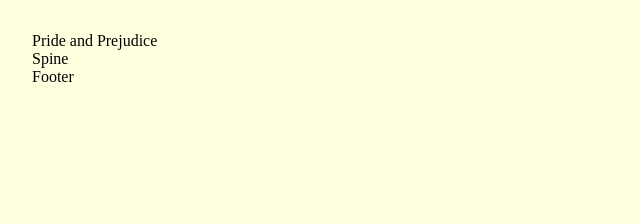
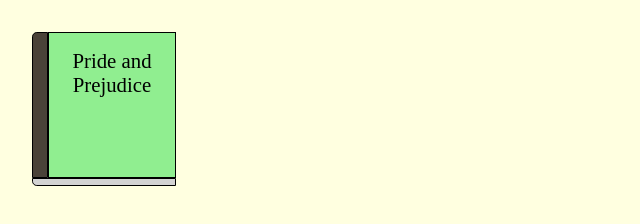
Before and after one commit to pauladarias/library, a plain HTML site: page index.html in a window 1280 px wide. Shown: the whole page, without its empty margins (0-640 px from the left). Drawn offline with Linux system fonts and the light colour scheme.

Commit message:
Style a single book

```diff
--- a/index.css
+++ b/index.css
@@ -5,3 +5,37 @@
   background-color: lightyellow;
   padding: 1rem;
 }
+
+.my-book {
+  display: grid;
+  grid-template-columns: 1rem 8rem;
+  grid-template-areas:
+    "spine cover"
+    "footer footer";
+}
+
+.my-book div {
+  border: 0.1rem solid black;
+}
+
+.my-book-cover {
+  grid-area: cover;
+  height: 7rem;
+  background-color: lightgreen;
+  text-align: center;
+  padding: 1rem;
+  font-size: 1.3rem;
+}
+
+.my-book-spine {
+  grid-area: spine;
+  background-color: #4a4238;
+  border-top-left-radius: 0.3rem;
+}
+
+.my-book-footer {
+  grid-area: footer;
+  padding: 0.2rem;
+  background-color: lightgray;
+  border-bottom-left-radius: 0.3rem;
+}
--- a/index.js
+++ b/index.js
@@ -16,7 +16,7 @@
 
   document.body.innerHTML = `<div class="my-book">
       <div class="my-book-cover">${sampleBook.title}</div>
-      <div class="my-book-spine">Spine</div>
-      <div class="my-book-footer">Footer</div>
+      <div class="my-book-spine"></div>
+      <div class="my-book-footer"></div>
   </div>`;
 });
```
